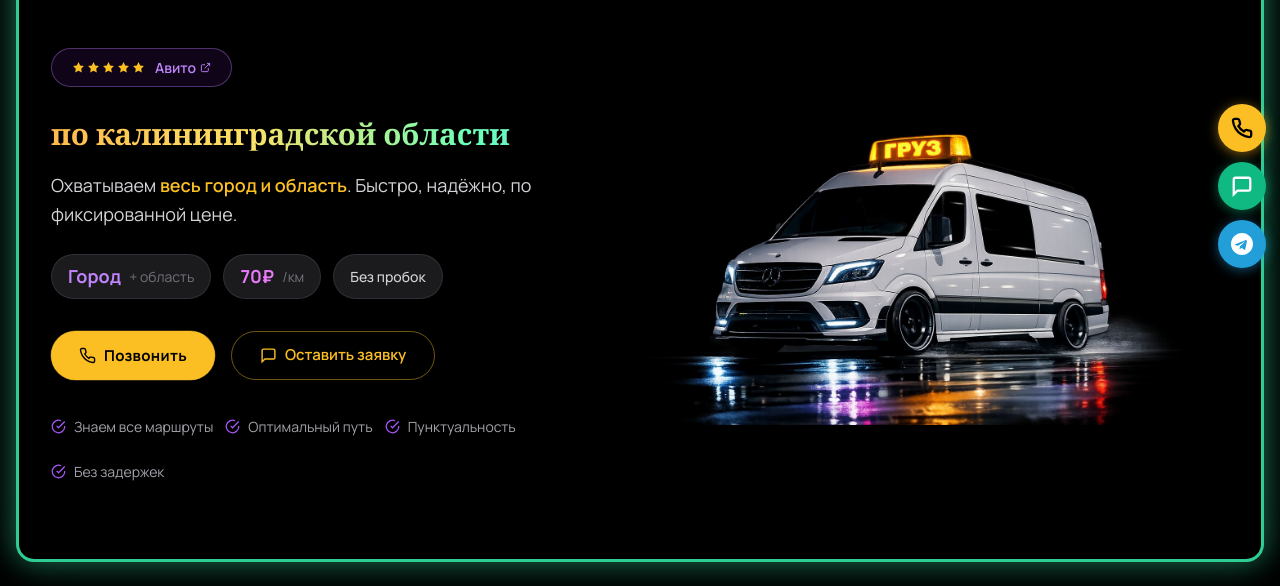
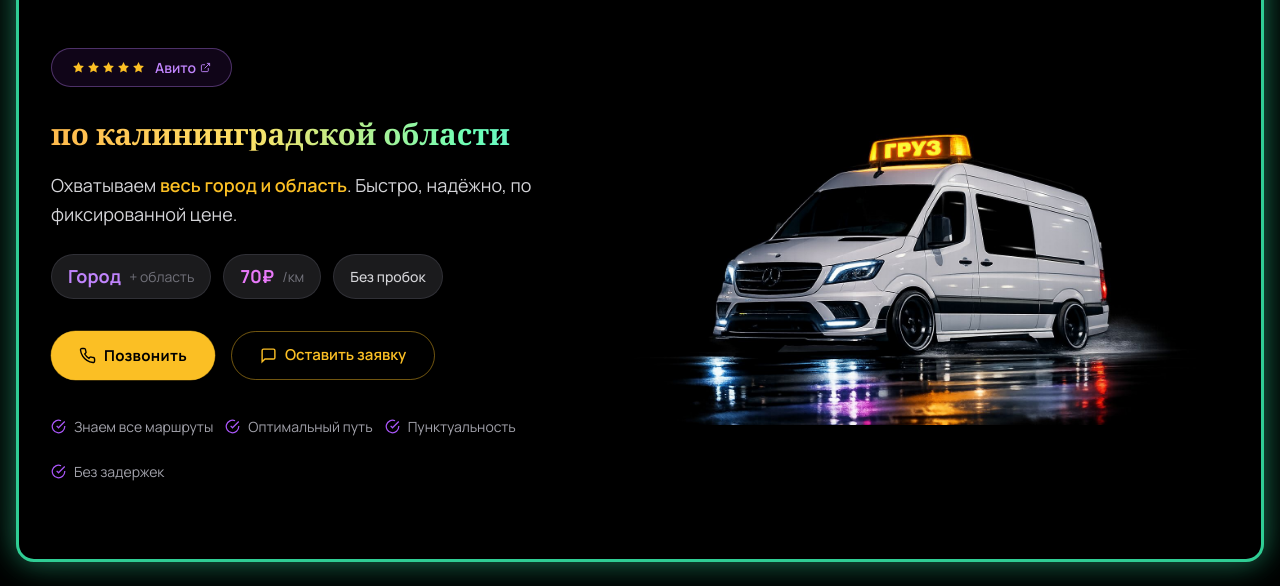
Before and after one commit to real1zator/artem-gruzoperevozki-kaliningrad, a plain HTML site: page index.html in a window 1280 px wide. Shown: the part 214-800 px from the top of the page. Drawn offline with nearby package versions, Linux system fonts and the light colour scheme; no server answers; a script that the page names is missing; a web font is replaced by a local one.

Commit message:
Deploy landing page

```diff
--- a/index.html
+++ b/index.html
@@ -133,19 +133,6 @@ body{background:#000;color:#fafafa;font-family:'Manrope',sans-serif;-webkit-font
     </div>
   </div>
 </section>
-
-<!-- Плавающие кнопки -->
-<div style="position:fixed;right:14px;top:50%;transform:translateY(-50%);display:flex;flex-direction:column;gap:10px;z-index:9999">
-  <a href="tel:+7XXXXXXXXXX" title="Позвонить" style="width:48px;height:48px;border-radius:50%;background:#fbbf24;display:flex;align-items:center;justify-content:center;box-shadow:0 2px 12px rgba(251,191,36,.5);text-decoration:none;transition:transform .2s" onmouseover="this.style.transform='scale(1.15)'" onmouseout="this.style.transform='scale(1)'">
-    <svg width="22" height="22" viewBox="0 0 24 24" fill="none" stroke="#000" stroke-width="2.5"><path d="M22 16.92v3a2 2 0 01-2.18 2 19.79 19.79 0 01-8.63-3.07 19.5 19.5 0 01-6-6A19.79 19.79 0 012.12 4.18 2 2 0 014.11 2h3a2 2 0 012 1.72c.127.96.362 1.903.7 2.81a2 2 0 01-.45 2.11L8.09 9.91a16 16 0 006 6l1.27-1.27a2 2 0 012.11-.45c.907.338 1.85.573 2.81.7A2 2 0 0122 16.92z"/></svg>
-  </a>
-  <a href="#contact" title="Заявка" style="width:48px;height:48px;border-radius:50%;background:#10b981;display:flex;align-items:center;justify-content:center;box-shadow:0 2px 12px rgba(16,185,129,.5);text-decoration:none;transition:transform .2s" onmouseover="this.style.transform='scale(1.15)'" onmouseout="this.style.transform='scale(1)'">
-    <svg width="22" height="22" viewBox="0 0 24 24" fill="none" stroke="#fff" stroke-width="2.5"><path d="M21 15a2 2 0 01-2 2H7l-4 4V5a2 2 0 012-2h14a2 2 0 012 2z"/></svg>
-  </a>
-  <a href="https://t.me/" target="_blank" title="Telegram" style="width:48px;height:48px;border-radius:50%;background:#229ED9;display:flex;align-items:center;justify-content:center;box-shadow:0 2px 12px rgba(34,158,217,.5);text-decoration:none;transition:transform .2s" onmouseover="this.style.transform='scale(1.15)'" onmouseout="this.style.transform='scale(1)'">
-    <svg width="22" height="22" viewBox="0 0 24 24" fill="#fff"><path d="M12 0C5.373 0 0 5.373 0 12s5.373 12 12 12 12-5.373 12-12S18.627 0 12 0zm5.562 8.247l-2.01 9.47c-.145.658-.537.818-1.084.508l-3-2.21-1.447 1.394c-.16.16-.295.295-.605.295l.213-3.053 5.56-5.023c.242-.213-.054-.333-.373-.12L7.48 14.013l-2.95-.924c-.64-.203-.654-.64.136-.948l11.527-4.443c.537-.194 1.006.131.837.948l-.468-.4z"/></svg>
-  </a>
-</div>
 <script>
 (function(){if(window.innerWidth<768)return;var bg=document.querySelector('.hero-bg');if(!bg)return;window.addEventListener('scroll',function(){var y=Math.max(0,window.scrollY*0.35);bg.style.transform='translateY('+y+'px)';},{passive:true});})();
 </script>
```
